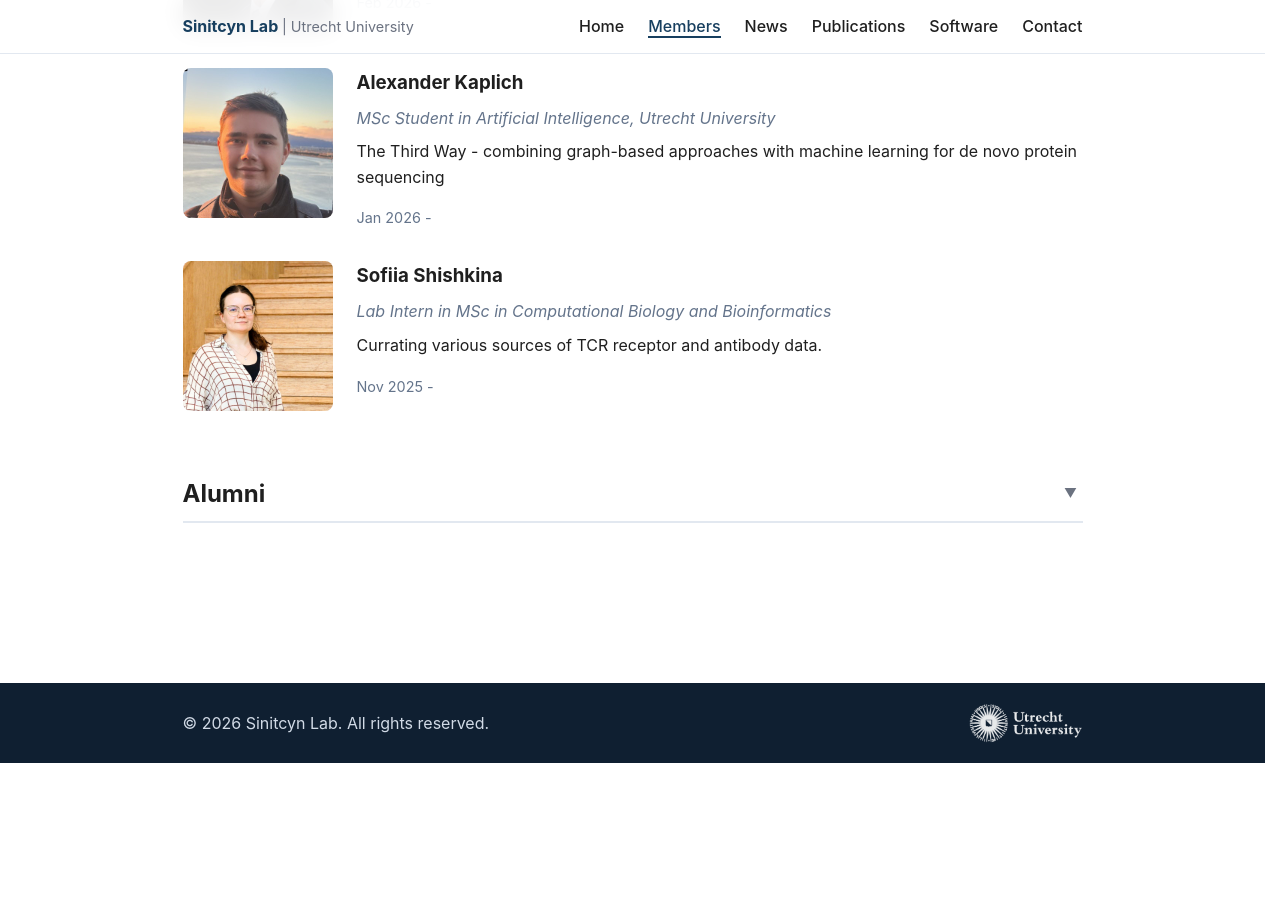
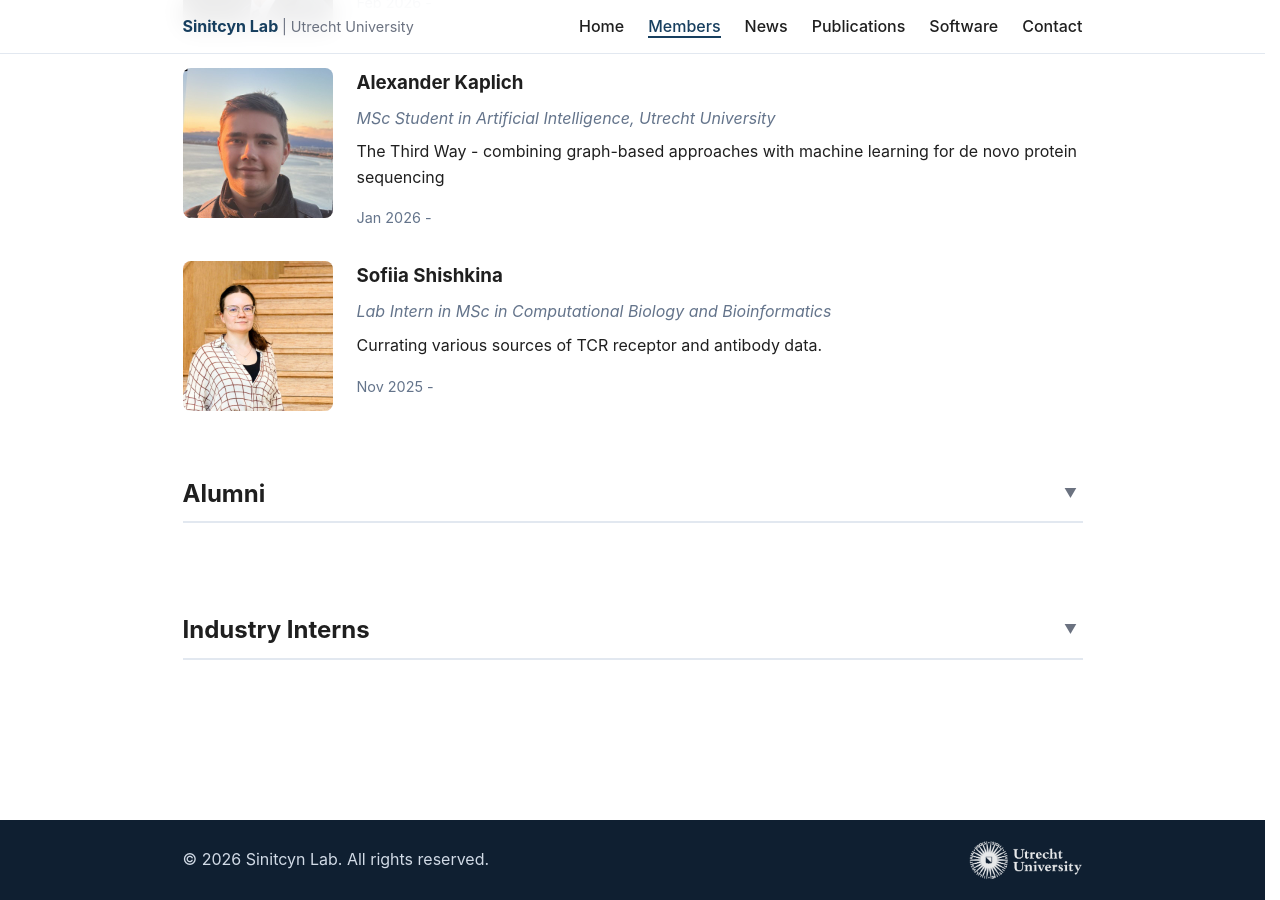
Before and after one commit to SinitcynLab/Sinitcynlab.github.io, a Jekyll site: the page built from members/index.md, in a window 1280 px wide and 900 px high, scrolled down 2090 px. Built offline with Jekyll 4.4.1, drawn with Linux system fonts in a browser that asks for light colours; before the commit the page ends 2853 px from its top, so only the background shows below that.

Commit message:
Industry Interns and Nebius Science

```diff
--- a/members/index.md
+++ b/members/index.md
@@ -82,3 +82,29 @@
 {% endfor %}
 </div>
 </details>
+
+<details class="alumni-details">
+<summary class="alumni-summary">
+  <h2>Industry Interns</h2>
+  <span class="alumni-arrow"></span>
+</summary>
+<div class="alumni-content" style="margin-top: 1.5rem;">
+{% for person in site.data.members.industry_interns %}
+<div class="member-card" style="display: flex; gap: 1.5rem; margin-bottom: 2rem; align-items: flex-start;">
+  <div class="member-photo" style="flex-shrink: 0;">
+    {% if person.photo and person.gdpr_consent %}
+      <img src="{{ '/assets/images/photo/' | append: person.photo | relative_url }}" alt="{{ person.name }}" style="width: 150px; height: 150px; object-fit: cover; border-radius: 8px; background-color: #f1f5f9;">
+    {% else %}
+      <img src="{{ '/assets/images/logo/member-placeholder.svg' | relative_url }}" alt="{{ person.name }}" style="width: 150px; height: 150px; object-fit: cover; border-radius: 8px; background-color: #f1f5f9;">
+    {% endif %}
+  </div>
+  <div class="member-details">
+    <h3 style="margin-top: 0; margin-bottom: 0.5rem;">{{ person.name }}</h3>
+    <p style="margin: 0; font-style: italic; color: #64748b;">{{ person.title }}</p>
+    <p style="margin-top: 0.5rem;">{{ person.focus }}</p>
+    {% if person.time %}<p style="margin: 0.25rem 0 0; color: #64748b; font-size: 0.9em;">{{ person.time }}</p>{% endif %}
+  </div>
+</div>
+{% endfor %}
+</div>
+</details>
```
Also changed, not shown: _data/members.yml (+20 -4 lines), _posts/2026-06-03-quadrashap-highlight.md (+3 -3 lines).
